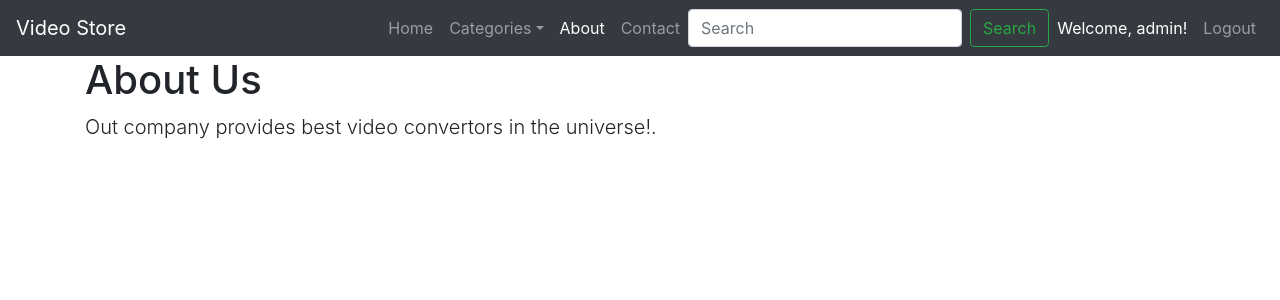
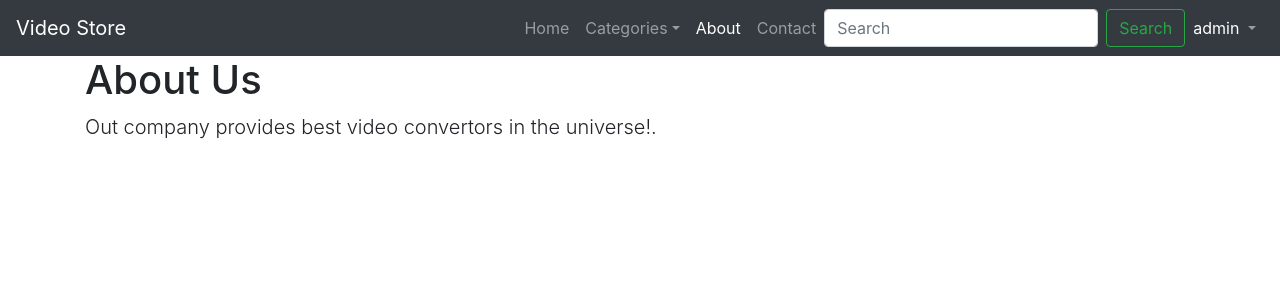
Before and after one commit to Django-Lessons/video-store-proj, a Django app: page /about in a window 1280 px wide. Shown: the top 300 px of the page. Run offline with Django 3.2, Linux system fonts and the light colour scheme; a user stored in the database is signed in; some libraries are stand-ins or nearby versions.

Commit message:
user profile

```diff
--- a/land/models.py
+++ b/land/models.py
@@ -3,7 +3,9 @@ from django.contrib.auth.models import AbstractUser
 
 
 class User(AbstractUser):
-    pass
+
+    def is_pro_user(self):
+        return False
 
 
 class Video(models.Model):
--- a/land/templates/land/nav.html
+++ b/land/templates/land/nav.html
@@ -34,11 +34,20 @@
      </form>
      <ul class="navbar-nav d-flex align-items-center">
       {% if request.user.is_authenticated %}
-        <li class="nav-item">
-          <span class="text-white mx-2">Welcome, {{ request.user.username }}!</span>
-        </li>
-        <li class="nav-item">
-          <a class="nav-link" href="{% url 'logout' %}">Logout</a>
+        <li class="nav-item dropdown userline">
+          <a class="nav-link dropdown-toggle" href="#" id="usermenu-dropdown" role="button" data-toggle="dropdown" aria-haspopup="true" aria-expanded="false">
+              <span class="text-white">{{ request.user.username }}</span>
+          </a>
+          <div class="dropdown-menu dropdown-menu-right" aria-labelledby="usermenu-dropdown">
+            {% if user.is_pro_user %}
+              <a class="dropdown-item" href="#">PRO Account</a>
+            {% else %}
+              <a class="dropdown-item" href="#"><del>Upgrade to PRO</del></a>
+            {% endif %}
+            <a class="dropdown-item" href="#">Profile</a>
+            <div class="dropdown-divider"></div>
+            <a class="dropdown-item" href="{% url 'logout' %}">Logout</a>
+          </div>
         </li>
       {% else %}
         <li class="nav-item {% activate_on 'login' %}">
```
